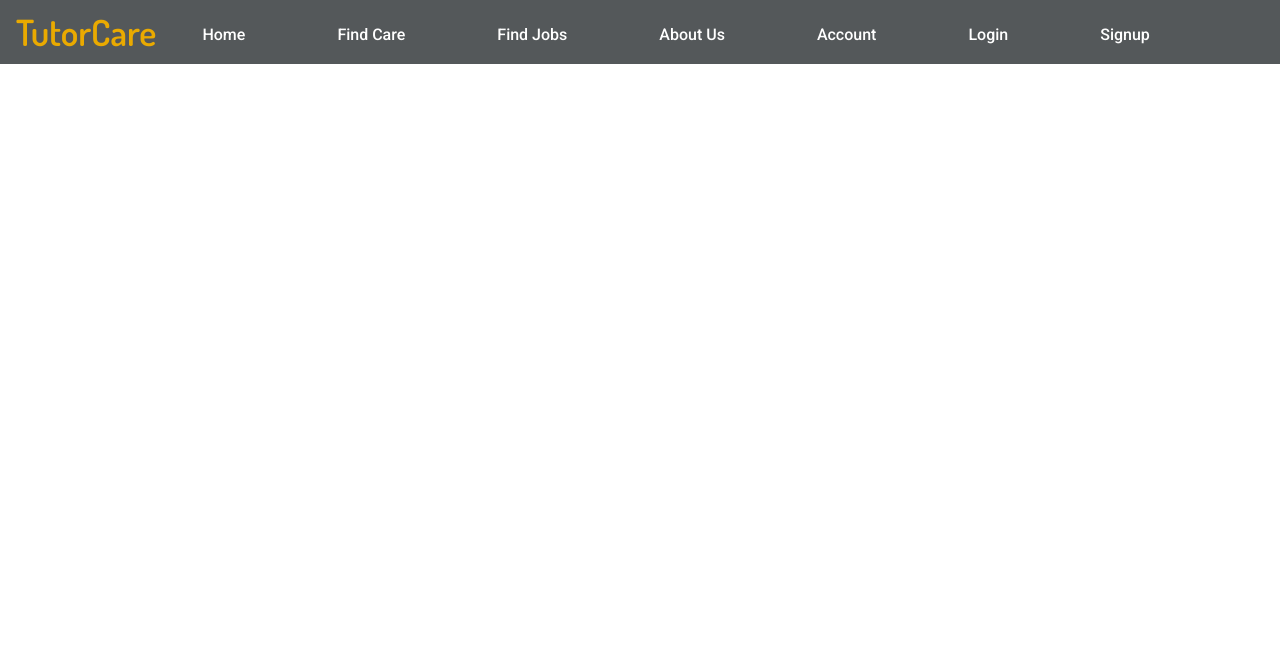
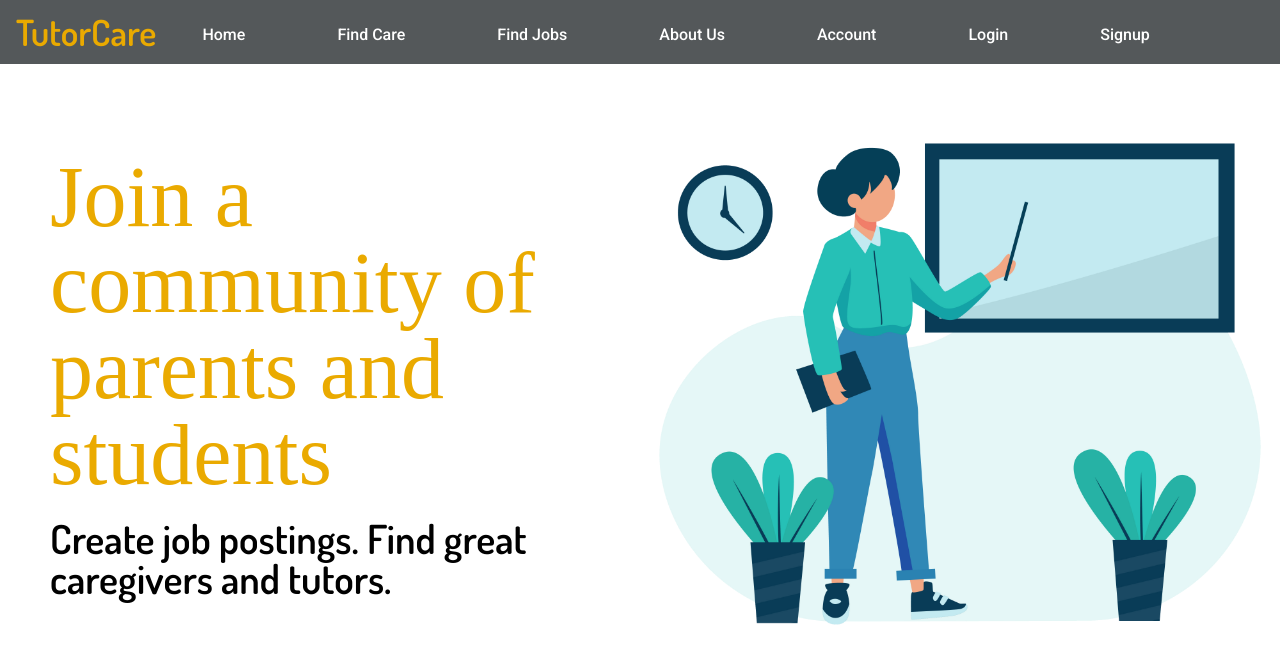
Before and after one commit to k-lombard/TutorCare, an Angular app in the folder tutorcare-core/client/: page /home in a window 1280 px wide. Shown: the top 664 px of the page. Built offline with nearby package versions, Linux system fonts and the light colour scheme.

Commit message:
Creates homepage prototype

```diff
--- a/tutorcare-core/client/src/app/app.module.ts
+++ b/tutorcare-core/client/src/app/app.module.ts
@@ -23,6 +23,8 @@ import { NavbarComponent } from './navbar/navbar.component';
 import { SignupComponent } from './signup/signup.component';
 import { SignupService } from './signup/signup.service';
 import { HomeComponent } from './home/home.component';
+import {MatGridListModule} from '@angular/material/grid-list';
+
 
 
 
@@ -48,7 +50,8 @@ import { HomeComponent } from './home/home.component';
     MatToolbarModule,
     MatSidenavModule,
     MatListModule,
-    MatIconModule
+    MatIconModule,
+    MatGridListModule
   ],
   providers: [UsersService, LoginService, SignupService],
   bootstrap: [AppComponent]
--- a/tutorcare-core/client/src/app/home/home.component.html
+++ b/tutorcare-core/client/src/app/home/home.component.html
@@ -1,3 +1,13 @@
 <div>
     <navbar></navbar>
+    <mat-grid-list cols="2" rowHeight="1:1">
+        <mat-grid-tile margin-bottom="-500px">
+            <h1>Join a community of parents and students <h2>Create job postings. Find great caregivers and tutors.</h2></h1>
+        </mat-grid-tile>
+        <mat-grid-tile>
+            <img src="../../assets/images/tutor.png" width="800px" height="800px" />
+        </mat-grid-tile>
+        <mat-grid-tile>
+        </mat-grid-tile>
+      </mat-grid-list>
 </div>
--- /dev/null
+++ b/tutorcare-core/client/src/app/home/home.component.scss
@@ -0,0 +1,19 @@
+@use '@angular/material' as mat;
+@import "../../custom-theme.scss";
+h1 {
+    margin: 50px;
+    font-family: "Mako";
+    font-size: 86px;
+    font-weight: normal;
+    font-style: normal;
+    color: mat.get-color-from-palette($tutorcare-core-accent, A100);
+}
+
+h2 {
+    margin-top: 20px;
+    font-size: 40px;
+    font-family: "Dosis";
+    color: black;
+    line-height: 40px;
+
+}
--- a/tutorcare-core/client/src/app/home/home.component.ts
+++ b/tutorcare-core/client/src/app/home/home.component.ts
@@ -3,7 +3,7 @@ import {Component, OnInit, ChangeDetectionStrategy} from '@angular/core';
 @Component({
   selector: 'home-component',
   templateUrl: './home.component.html',
-  styleUrls: ['./home.component.css'],
+  styleUrls: ['./home.component.scss'],
   changeDetection: ChangeDetectionStrategy.Default
 })
 export class HomeComponent implements OnInit {
--- a/tutorcare-core/client/src/app/login/login.component.ts
+++ b/tutorcare-core/client/src/app/login/login.component.ts
@@ -19,12 +19,17 @@ export class LoginComponent implements OnInit {
   users: Object | undefined
   output: Object | undefined
   email: string = ""
+  pos: string | undefined
   password: string = ""
   emailFC = new FormControl();
   passwordFC = new FormControl();
   constructor(private router: Router, private usersService: UsersService, private loginService: LoginService) {}
 
   ngOnInit() {
+    this.loginService.getPosition().subscribe(pos => {
+        this.pos = pos
+        console.log(pos)
+    })
     this.loading = true
     this.getUsersFunc()
     console.log(this.users)
--- a/tutorcare-core/client/src/app/login/login.service.ts
+++ b/tutorcare-core/client/src/app/login/login.service.ts
@@ -38,4 +38,14 @@ export class LoginService {
     });
  }
 
+ getPosition(): Observable<any> {
+  return new Observable(observer => {
+    window.navigator.geolocation.getCurrentPosition(position => {
+      observer.next(position);
+      observer.complete();
+    },
+      error => observer.error(error));
+  });
 }
+
+}
--- a/tutorcare-core/client/src/app/users.service.ts
+++ b/tutorcare-core/client/src/app/users.service.ts
@@ -49,4 +49,14 @@ export class UsersService {
     });
  }
 
+ getPosition(): Observable<any> {
+  return new Observable(observer => {
+    window.navigator.geolocation.getCurrentPosition(position => {
+      observer.next(position);
+      observer.complete();
+    },
+      error => observer.error(error));
+  });
 }
+
+}
```
Also changed, not shown: tutorcare-core/client/src/app/home/home.component.css (deleted), tutorcare-core/client/src/assets/images/tutor.png (added).
